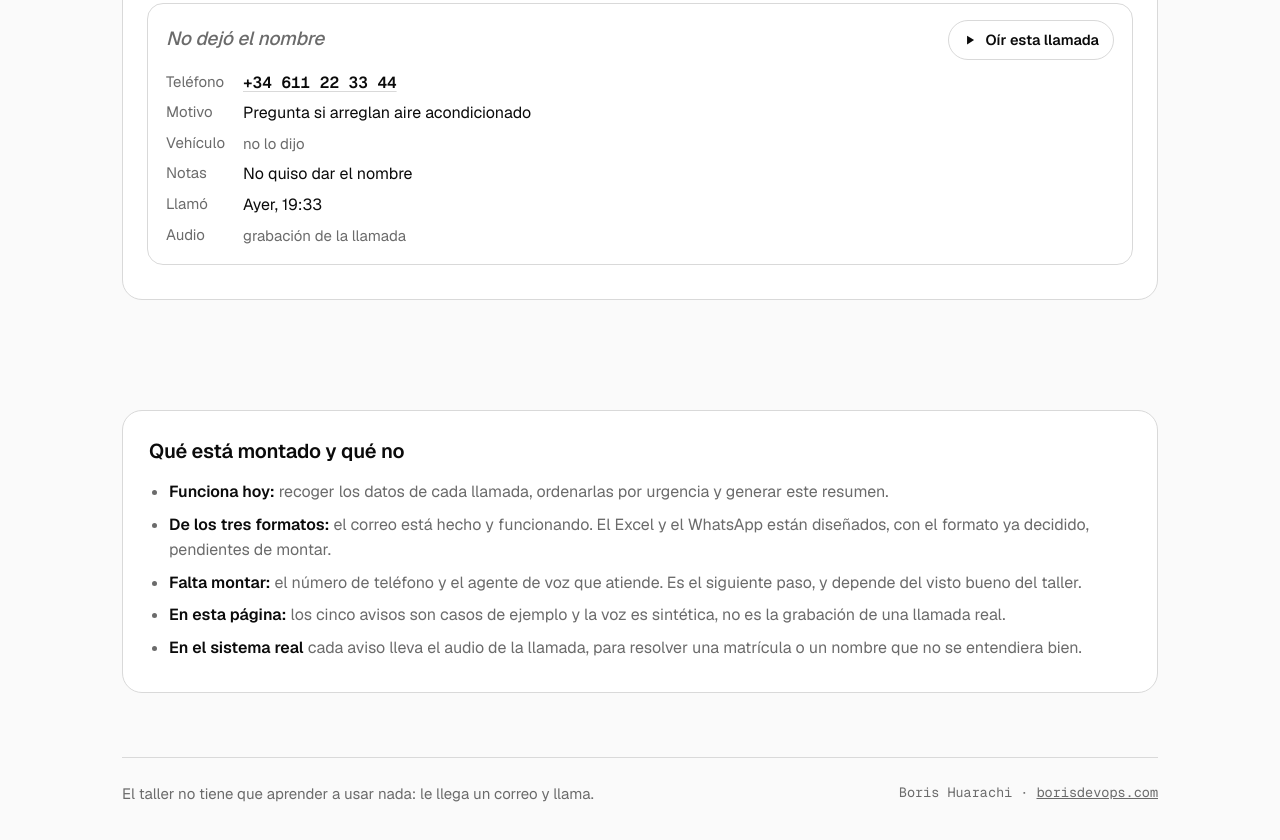
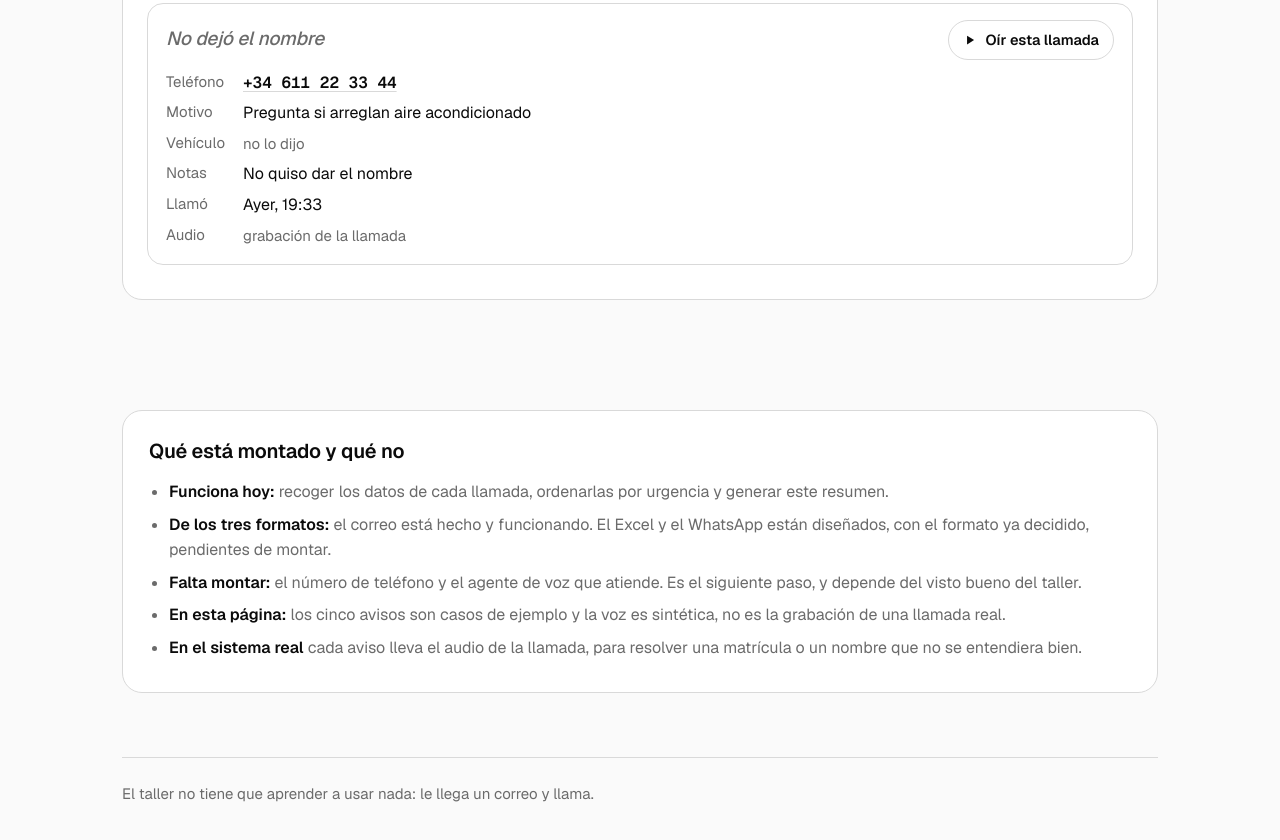
Before and after one commit to Taller-demo/recepcion-virtual-demo, a plain HTML site: page index.html in a window 1280 px wide. Shown: the part 3881-4721 px from the top of the page. Drawn offline with nearby package versions, Linux system fonts and the light colour scheme.

Commit message:
Sin firma ni enlaces externos, y README con la nueva dirección

```diff
--- a/index.html
+++ b/index.html
@@ -10,7 +10,7 @@
 <link rel="preconnect" href="https://fonts.gstatic.com" crossorigin>
 <link href="https://fonts.googleapis.com/css2?family=Geist:wght@400;500;600;700&family=Geist+Mono:wght@400;600&display=swap" rel="stylesheet">
 <style>
-/* Sistema visual tomado del portfolio (borisdevops.com): Geist + Geist Mono, monocromo,
+/* Sistema visual: Geist + Geist Mono, monocromo,
    nav en píldora. El único color es el rojo de "urgente", porque es información. */
 :root{
   --paper:#fafafa;
@@ -545,7 +545,6 @@ footer .firma{font-family:var(--mono);font-size:13.5px}
 
   <footer>
     <span>El taller no tiene que aprender a usar nada: le llega un correo y llama.</span>
-    <span class="firma">Boris Huarachi · <a href="https://borisdevops.com">borisdevops.com</a></span>
   </footer>
 </main>
 
```
Also changed, not shown: 1 other file.
